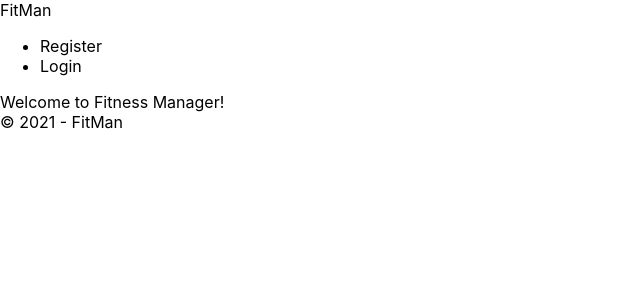
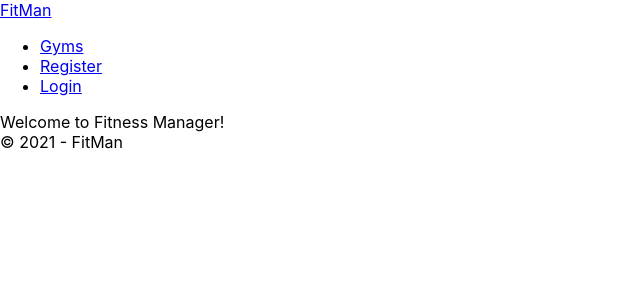
Before and after one commit to radoi-razvan/fitness-manager, a React (Create React App) app in the folder fit-man/: page / in a window 1280 px wide. Shown: the top 300 px of the page, without its empty margins (0-640 px from the left). Built offline with nearby package versions, Linux system fonts and the light colour scheme.

Commit message:
Update Navbar.js

```diff
--- a/fit-man/src/components/common/Navbar.js
+++ b/fit-man/src/components/common/Navbar.js
@@ -1,25 +1,46 @@
 import React, { useState } from "react";
-import { BrowserRouter as Router, Route } from "react-router-dom";
+import { BrowserRouter, Route, NavLink, Link } from "react-router-dom";
+import { GymList } from "../GymList";
 
 export const Navbar = () => {
   return (
-    <Router>
+    <BrowserRouter>
       <div className="container d-flex align-items-center">
-        <Route to="/" exact className="logo me-auto">
-          <span>FitMan</span>
-        </Route>
-
+        <NavLink exact to="/">FitMan</NavLink >
         <nav id="navbar">
           <ul>
             <li>
-              <Route to="/register">Register</Route>
+              <NavLink exact to="/api/gyms">Gyms</NavLink >
             </li>
             <li>
-              <Route to="/login">Login</Route>
+              <NavLink  to="/api/register">Register</NavLink>
+            </li>
+            <li>
+              <NavLink  to="/api/login">Login</NavLink>
             </li>
           </ul>
         </nav>
       </div>
-    </Router>
+    </BrowserRouter>
   );
 };
+
+// <Route
+//           path="/"
+//           exact
+//           render={(props) => (
+//             <>
+//               {showAddTask && <AddTask onAdd={addTask} />}
+//               {tasks.length > 0 ? (
+//                 <Tasks
+//                   tasks={tasks}
+//                   onDelete={deleteTask}
+//                   onToggle={toggleReminder}
+//                 />
+//               ) : (
+//                 "No Tasks To Show"
+//               )}
+//             </>
+//           )}
+//         />
+//         <Route path="/about" component={About} />
```
